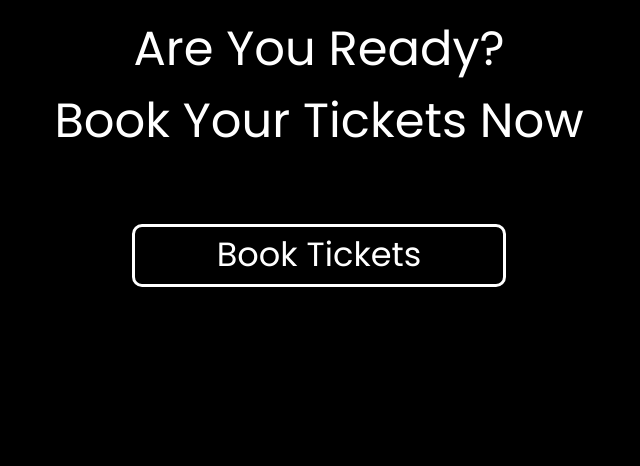
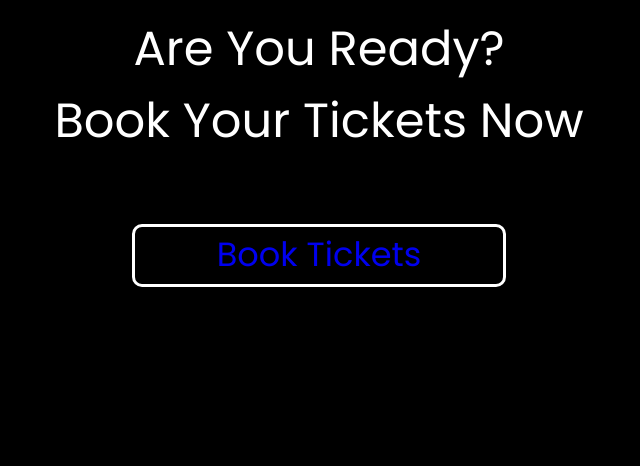
Before and after one commit to dsc-gtbit/GDSC-GATES2022, a Django app: page /star-night/ in a window 1280 px wide. Shown: the part 3151-3617 px from the top of the page, without its empty margins (321-961 px from the left). Run offline with Django 3.2, Linux system fonts and the light colour scheme.

Commit message:
added new brochure and book ticket link

```diff
--- a/templates/base.html
+++ b/templates/base.html
@@ -81,7 +81,7 @@
                         <img src="{% static 'GDSC_LOGO.svg' %}" style="width: 20em;" alt="gdsc_logo_text">
                     </div>
                     <div style="height: 2em;"></div>
-                    <div><a class="footer-brochure" href="https://drive.google.com/file/d/1q4toZuNei0jL_vBqebstC_qkTPxBojdm/view" target="blank">Download Brochure</a></div>
+                    <div><a class="footer-brochure" href="https://drive.google.com/file/d/1FKtfrTrVuoT3NnGRrnZOYFO4yDs8oTk_/view?usp=sharing" target="blank">Download Brochure</a></div>
                 </div>
                 <div>
                     <div style="font-size: 1.5em;">Follow Us:</div>
--- a/templates/starNight.html
+++ b/templates/starNight.html
@@ -93,7 +93,10 @@
     <div class="about-ending">
         <div>Are You Ready?</div>
         <div>Book Your Tickets Now</div>
-        <div class="book-ticket">Book Tickets</div>
+        <div class="book-ticket">
+            <a href="https://linktr.ee/bookticketgdsc" style="text-decoration: none;">Book Tickets</a>
+
+        </div>
     </div>
 </div>
 
```
